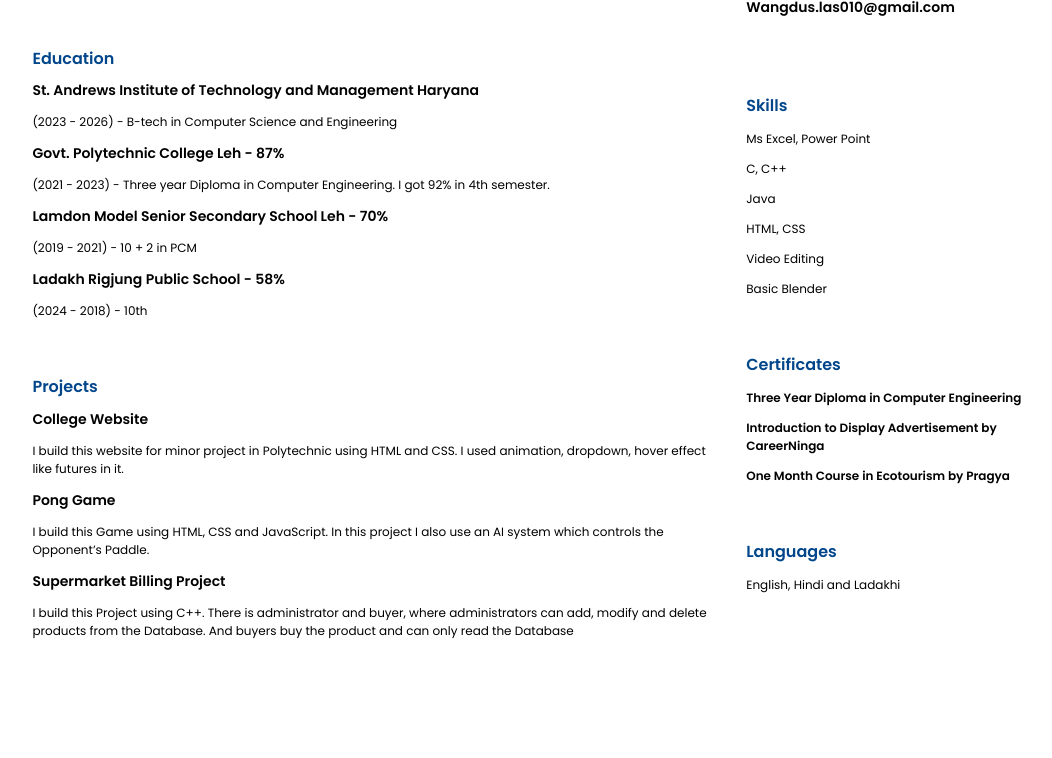
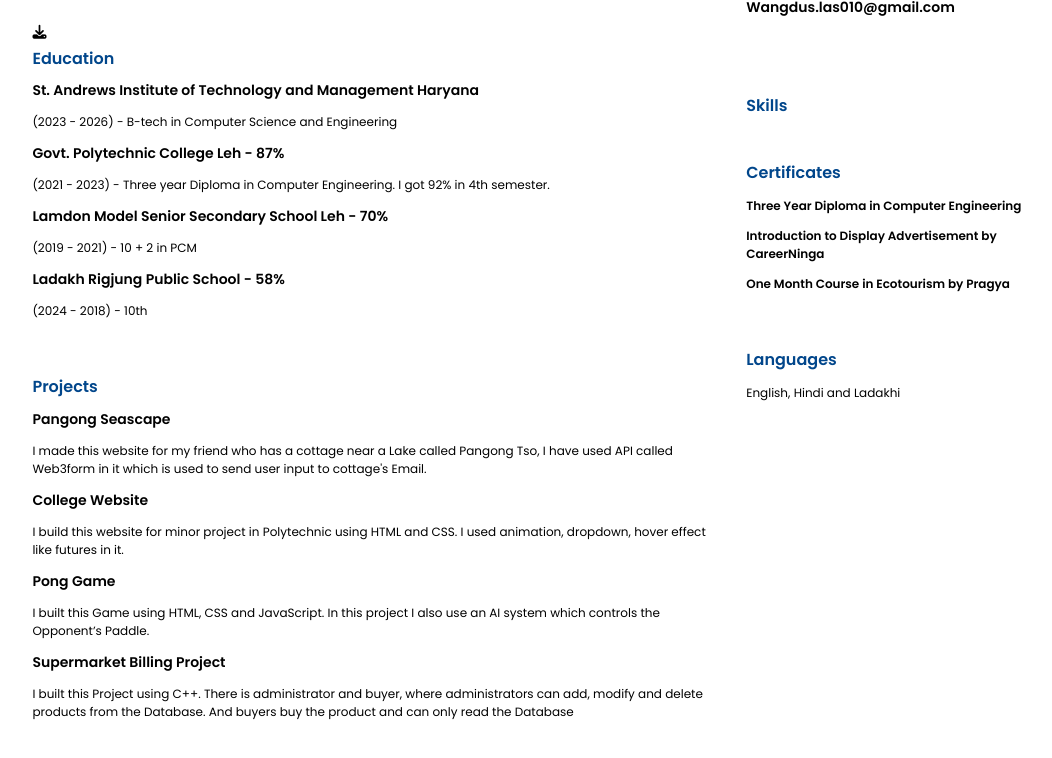
Before and after one commit to WangdusGitHub/Resume, a plain HTML site: page index.html in a window 1280 px wide. Shown: the part 110-868 px from the top of the page, without its empty margins (102-1154 px from the left). Before the commit the page ends 804 px from the top, so only its background shows below. Drawn offline with Linux system fonts and the light colour scheme.

Commit message:
Update index.html
download btn + some other changes

```diff
--- a/index.html
+++ b/index.html
@@ -32,28 +32,27 @@
                     <!-- Projects -->
                 <div class="projects">
                     <div class="title">Projects</div>
+                    <h1><a href="Pangongseascape.com">Pangong Seascape</a></h1>
+                    <p> I made this website for my friend who has a cottage near a Lake called Pangong Tso,
+                        I have used API called Web3form in it which is used to send user input to cottage's Email. </p>
                     <h1><a href="https://wangdusgithub.github.io/GPL/">College Website</a></h1>
                     <p> I build this website for minor project in Polytechnic using HTML and CSS. I used animation, dropdown, hover effect like futures in it.</p>
                     <h1>Pong Game</h1>
-                    <p> I build this Game using HTML, CSS and JavaScript. In this project I also use
+                    <p> I built this Game using HTML, CSS and JavaScript. In this project I also use
                             an AI system which controls the Opponent’s Paddle.</p>
                     <h1>Supermarket Billing Project</h1>
-                    <p> I build this Project using C++. There is administrator and buyer, where
+                    <p> I built this Project using C++. There is administrator and buyer, where
                             administrators can add, modify and delete products from the
                             Database. And buyers buy the product and can only read the Database</p>
                 </div>
                 <br><br>
+
                 <div class="mobile">                <!--for mobile -->
                     <div class="skills">
                         <div class="title">Skills</div>
-                        <p>Ms Excel, Power Point</p>
-                        <p>C, C++</p>
-                        <p>Java</p>
-                        <p>HTML, CSS</p>
-                        <p>Video Editing</p>
-                        <p>Basic Blender</p>
                     </div>
                     <br><br>
+
                         <!-- Certificates -->
                     <div class="Certificate">
                         <div class="title">Certificates</div>
@@ -90,12 +89,6 @@
                     <!-- Skills -->
                 <div class="skills">
                     <div class="title">Skills</div>
-                    <p>Ms Excel, Power Point</p>
-                    <p>C, C++</p>
-                    <p>Java</p>
-                    <p>HTML, CSS</p>
-                    <p>Video Editing</p>
-                    <p>Basic Blender</p>
                 </div>
                 <br><br>
                     <!-- Certificates -->
@@ -116,6 +109,7 @@
                 <br><br>
             </div>
         </div>
+        <a class="download-btn" href="resume.pdf" download><i class="fa-solid fa-download"></i></a>
         <div class="btn">
             <i class="fa-regular fa-address-book"></i>
             <div class="address-mobile">
@@ -130,5 +124,7 @@
             </div>
         </div>
     </div>
+
+    <script src="script.js"></script>
 </body>
 </html>
```
